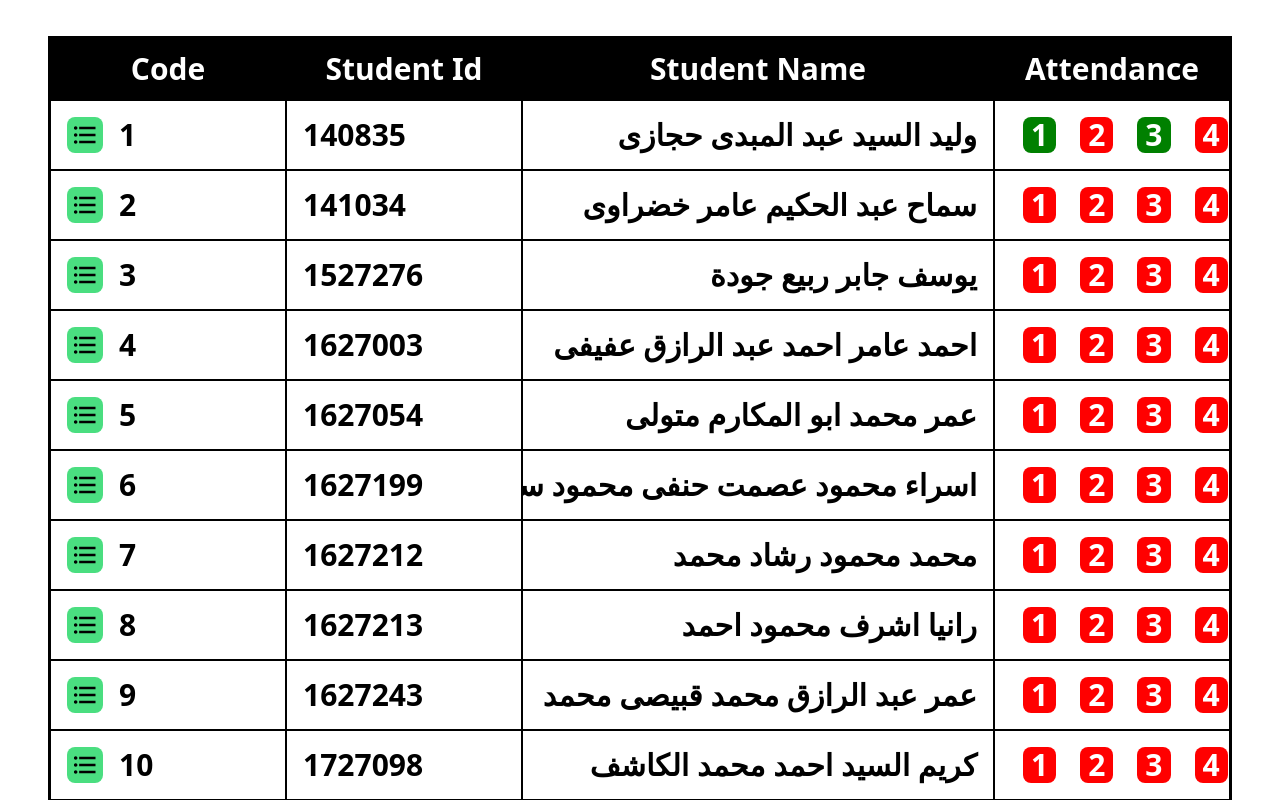
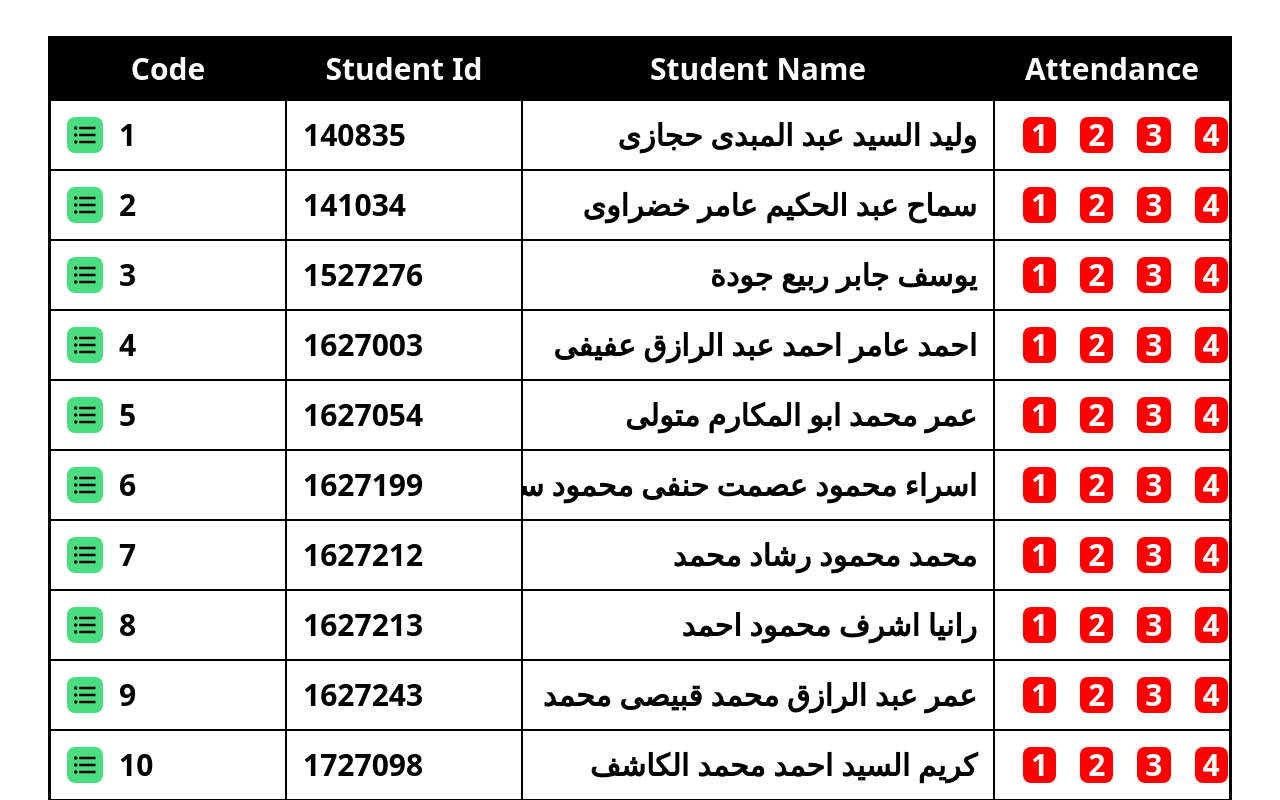
Before and after one commit to AbdElrahmanBEBO/Biometric-Authentication, a React (Create React App) app: page / in a window 1280 px wide. Shown: the top 800 px of the page. Built offline with nearby package versions, Linux system fonts and the light colour scheme.

Commit message:
small-edit

```diff
--- a/src/components/DataTable.jsx
+++ b/src/components/DataTable.jsx
@@ -42,11 +42,11 @@ export default function DataTable() {
               return (
                 <div
                   key={index}
-                  style={{background: item ? "green": "red"}}
+                  style={{ background: item ? "#198754" : "red" }}
                 >
                   {index + 1}
                 </div>
-              )
+              );
             })}
           </td>
           <td className="hidden 2xl:grid">{studenInfo.Participation}</td>
--- a/src/components/Students.js
+++ b/src/components/Students.js
@@ -4,7 +4,7 @@ export default [
         StudnetName: "وليد السيد عبد المبدى حجازى",
         StudentId: "140835",
         Attendance: [
-            true, false, true, false, false, false, false,
+            false, false, false, false, false, false, false,
             false, false, false, false, false, false, false,
         ],
         Participation: "0",
```
